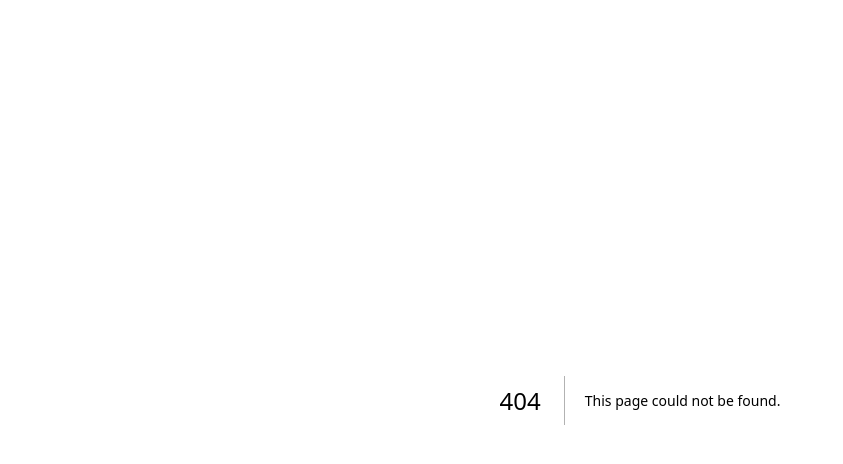
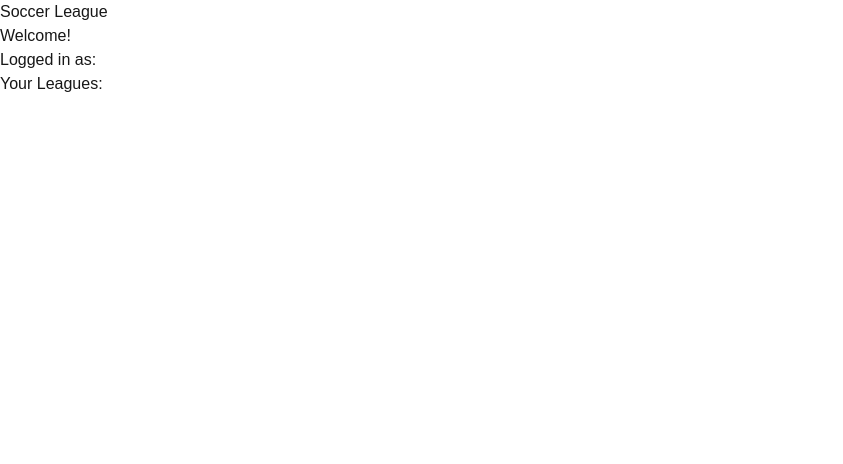
Before and after one commit to Jonathan-Tinti/Sports-League-Planner, a Next.js app: page /dashboard in a window 1280 px wide. Before the commit this address had no page. Shown: the top 464 px of the page, without its empty margins (0-843 px from the left). Built offline with nearby package versions, Linux system fonts and the light colour scheme; no server answers.

Commit message:
adding dashboard and login

```diff
--- /dev/null
+++ b/app/dashboard/page.tsx
@@ -0,0 +1,40 @@
+'use client';
+
+import React, { useState, useEffect } from 'react'
+import { createClient } from '@/utils/supabase/client';
+
+
+export default function Dashboard() {
+    const [email, setEmail] = useState('');
+    const supabase = createClient();
+
+    useEffect(() => {
+        async function getUser() {
+            const supabase = createClient();
+            const {
+                data : {user},
+            } = await supabase.auth.getUser();
+
+            if (user) {
+                setEmail(user.email ?? '');
+            }
+        }
+        getUser();
+    }, []);
+
+    async function getLeagues() {
+        const { data, error } = await supabase
+            .from('leagues')
+            .select('*');
+    }
+
+    return (
+        <main>
+            <h1>Soccer League</h1>
+            <p>Welcome!</p>
+            <p>Logged in as: {email}</p>
+            <h2>Your Leagues:</h2>
+        </main>
+    )
+
+}
--- a/app/page.tsx
+++ b/app/page.tsx
@@ -1,10 +1,12 @@
 'use client';
 
-import { useState } from "react";
+import { useState, useEffect } from "react";
 import { createClient } from "@/utils/supabase/client";
+import { useRouter } from 'next/navigation';
 
 export default function LoginPage() {
     const supabase = createClient();
+    const router = useRouter();
     const [email, setEmail] = useState("");
     const [password, setPassword] = useState("");
 
@@ -31,6 +33,7 @@
             console.log(error.message);
         } else {
             alert('Signed In!');
+            router.push('/dashboard');
         }
     }
 
```
